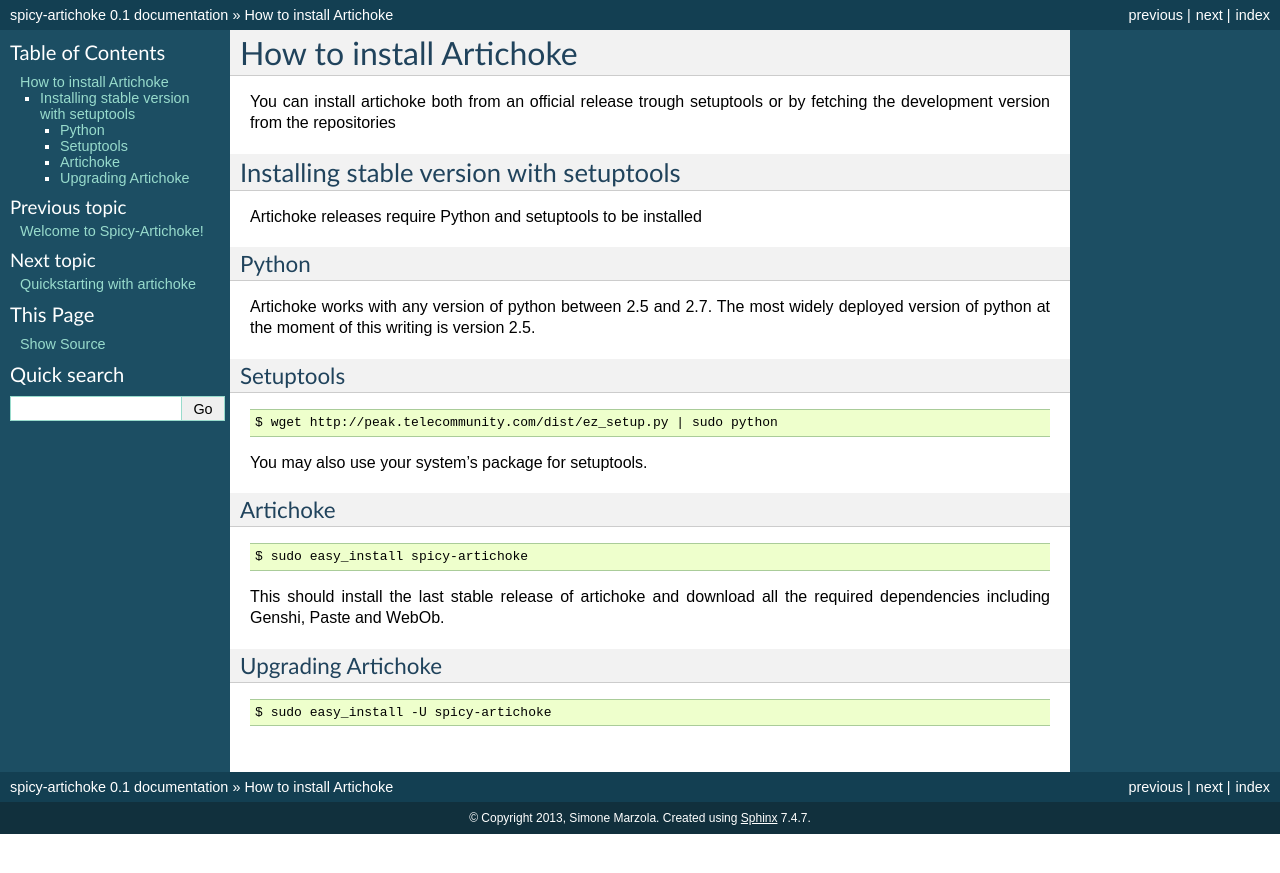
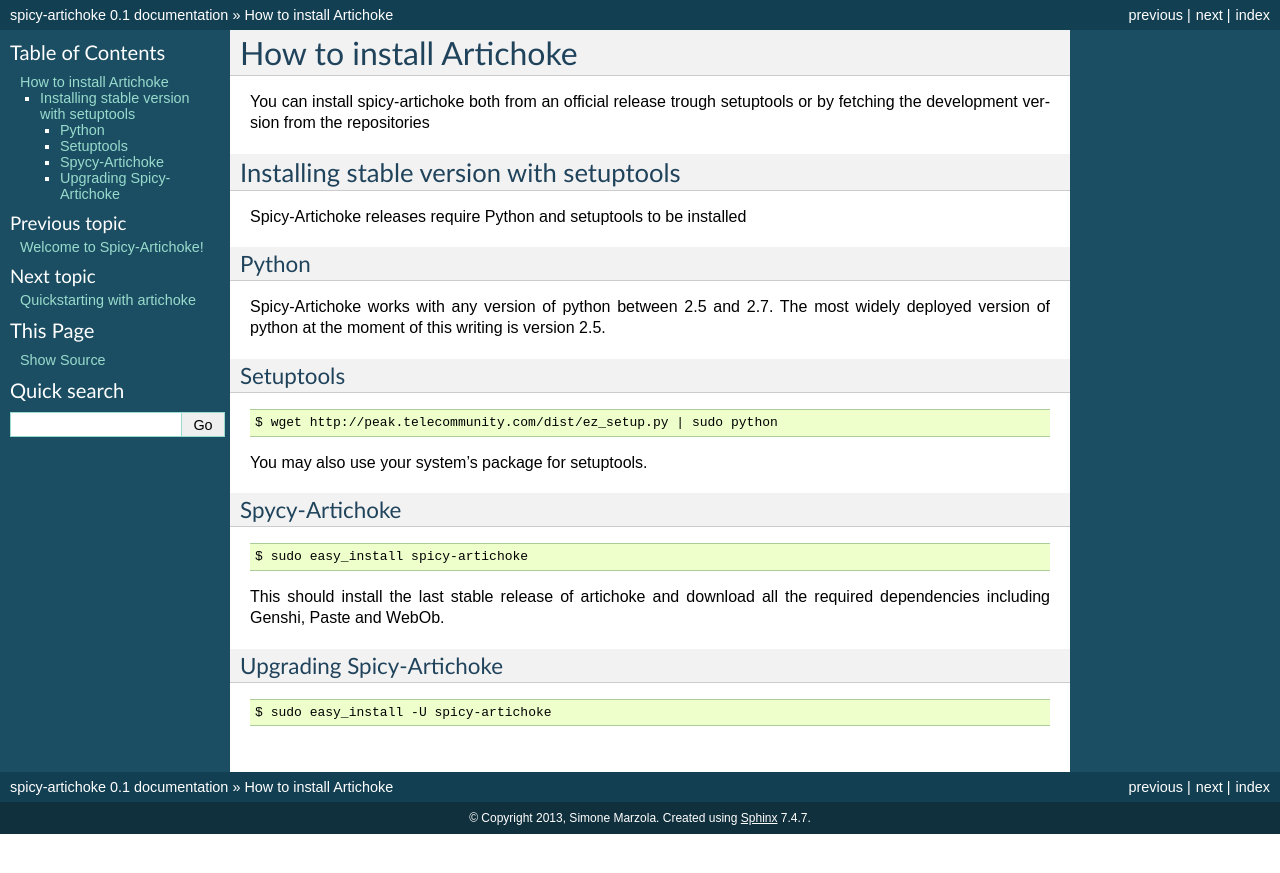
Before and after one commit to smarzola/spynach, a Sphinx documentation site: the page built from docs/installing.rst, in a window 1280 px wide. Shown: the top 873 px of the page. Built offline with Sphinx 7.4.7, drawn with Linux system fonts in a browser that asks for light colours.

Commit message:
docs fixes

```diff
--- a/docs/installing.rst
+++ b/docs/installing.rst
@@ -1,17 +1,17 @@
 How to install Artichoke
 ===========================
 
-You can install artichoke both from an official release trough setuptools or by fetching the development version from the repositories
+You can install spicy-artichoke both from an official release trough setuptools or by fetching the development version from the repositories
 
 Installing stable version with setuptools
 -------------------------------------------
 
-Artichoke releases require Python and setuptools to be installed
+Spicy-Artichoke releases require Python and setuptools to be installed
 
 Python
 ~~~~~~~~
 
-Artichoke works with any version of python between 2.5 and 2.7.
+Spicy-Artichoke works with any version of python between 2.5 and 2.7.
 The most widely deployed version of python at the moment of this writing is version 2.5.
 
 Setuptools
@@ -23,7 +23,7 @@
 
 You may also use your system's package for setuptools.
 
-Artichoke
+Spycy-Artichoke
 ~~~~~~~~~~~~
 
 .. code-block:: bash
@@ -33,7 +33,7 @@
 This should install the last stable release of artichoke and download
 all the required dependencies including Genshi, Paste and WebOb.
 
-Upgrading Artichoke
+Upgrading Spicy-Artichoke
 ~~~~~~~~~~~~~~~~~~~~~~~
 
 .. code-block:: bash
--- a/setup.py
+++ b/setup.py
@@ -1,7 +1,7 @@
 from setuptools import setup, find_packages
 import sys, os
 
-version = '0.4.2'
+version = '0.1'
 
 setup(name='spicy-artichoke',
       version=version,
```
